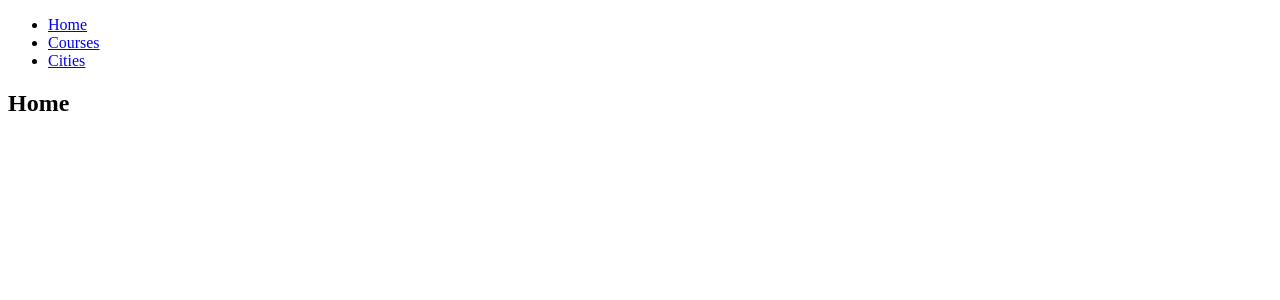
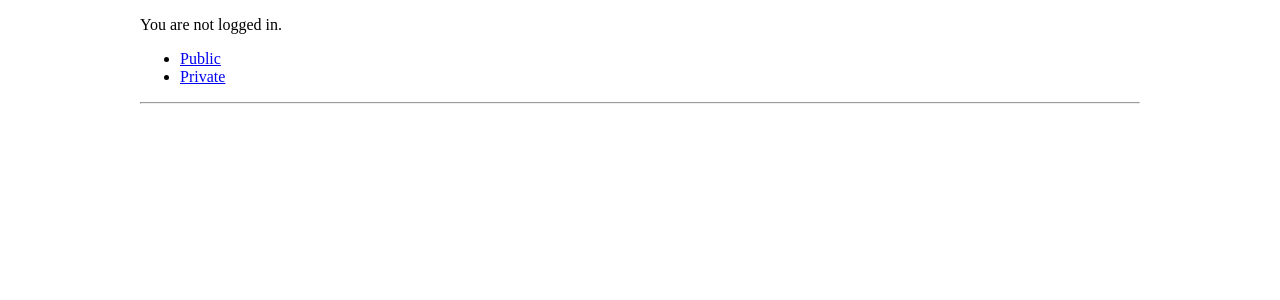
Before and after one commit to some-yummy-nick/my-apps-redux, a React (Create React App) app: page / in a window 1280 px wide. Shown: the top 300 px of the page. Built offline with nearby package versions, Linux system fonts and the light colour scheme.

Commit message:
Add auth service

```diff
--- a/src/App.js
+++ b/src/App.js
@@ -1,62 +1,102 @@
 import React, { Component } from 'react';
-import { Route, Link } from 'react-router-dom';
-import './App.css';
+import {
+	Route,
+	Link,
+	Redirect,
+	withRouter,
+	BrowserRouter as Router,
+} from 'react-router-dom';
 
-
-const Home = () => (
-	<div>
-		<h2> Home </h2>
-	</div>
+const Public = () => (
+	<div> This is a public page </div>
 );
 
-const Airport = () => (
-	<div>
-		<ul>
-			<li>Jomo Kenyatta</li>
-			<li>Tambo</li>
-			<li>Murtala Mohammed</li>
-		</ul>
-	</div>
+const Private = () => (
+	<div> This is a private page </div>
 );
 
-const City = () => (
-	<div>
-		<ul>
-			<li>San Francisco</li>
-			<li>Istanbul</li>
-			<li>Tokyo</li>
-		</ul>
-	</div>
-);
-const Courses = ({ match }) => (
-	<div>
-		<ul>
-			<li><Link to={`${match.url}/technology`}>Technology</Link></li>
-			<li><Link to={`${match.url}/business`}>Business</Link></li>
-			<li><Link to={`${match.url}/economics`}>Economics</Link></li>
-		</ul>
+class Login extends React.Component {
+	state = {
+		redirectToPreviousRoute: false
+	};
 
+	login = () => {
+		AuthService.authenticate(() => {
+			this.setState({ redirectToPreviousRoute: true });
+		});
+	};
 
-		<Route exact path={`${match.path}/:course`} render={({match}) => (<div> This is {match.params.course} </div>)}/>
+	render() {
+		const { from } = this.props.location.state || { from: { pathname: "/" } };
+		const { redirectToPreviousRoute } = this.state;
 
-	</div>
-);
-class App extends Component {
-	render() {
+		if (redirectToPreviousRoute) {
+			return <Redirect to={from} />;
+		}
+
 		return (
 			<div>
-				<ul>
-					<li><Link to="/">Home</Link></li>
-					<li><Link to="/courses">Courses</Link></li>
-					<li><Link to="/cities">Cities</Link></li>
-				</ul>
-
-				<Route exact path="/" component={Home}/>
-				<Route path="/courses" component={Courses}/>
-				<Route path="/cities" component={City}/>
+				<p>You must log in to view the page at {from.pathname}</p>
+				<button onClick={this.login}>Log in</button>
 			</div>
 		);
 	}
 }
 
+const AuthService = {
+	isAuthenticated: false,
+	authenticate(cb) {
+		this.isAuthenticated = true;
+		setTimeout(cb, 100)
+	},
+	logout(cb) {
+		this.isAuthenticated = false;
+		setTimeout(cb, 100)
+	}
+};
+
+const SecretRoute = ({ component: Component, ...rest }) => (
+	<Route {...rest} render={(props) => (
+		AuthService.isAuthenticated === true
+			? <Component {...props} />
+			: <Redirect to={{
+				pathname: '/login',
+				state: { from: props.location }
+			}} />
+	)} />
+);
+const AuthStatus = withRouter(({ history }) => (
+	AuthService.isAuthenticated ? (
+		<p>
+			Welcome! <button onClick={() => {
+			AuthService.logout(() => history.push('/'))
+		}}>Sign out</button>
+		</p>
+	) : (
+		<p>You are not logged in.</p>
+	)
+));
+class App extends Component {
+	render() {
+		return (
+			<Router>
+				<div style={{width: 1000, margin: '0 auto'}}>
+					<AuthStatus />
+					<ul>
+						<li><Link to='/public'> Public </Link></li>
+
+						<li><Link to='/private'> Private </Link></li>
+					</ul>
+
+					<hr/>
+
+					<Route path='/public' component={Public} />
+					<Route path="/login" component={Login}/>
+					<SecretRoute path='/private' component={Private} />
+				</div>
+			</Router>
+		);
+	}
+}
+
 export default App;
```
